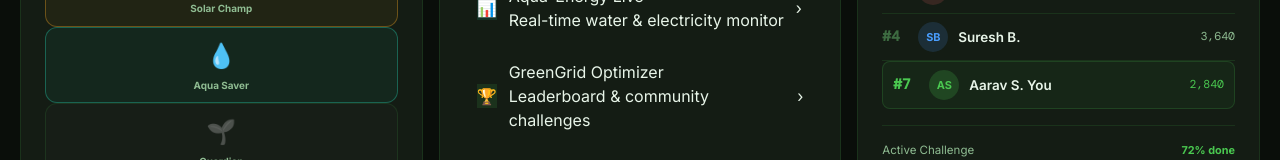
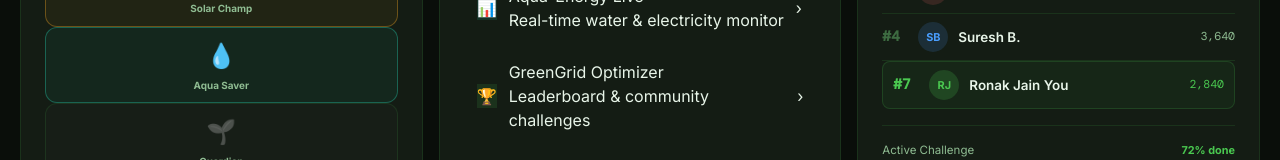
Before and after one commit to Avalanche2825/Eco-Flows-OS, a Next.js app: page / in a window 1280 px wide. Shown: the part 1390-1550 px from the top of the page. Built offline with nearby package versions, Linux system fonts and the light colour scheme.

Commit message:
Updated default user name to Ronak Jain across application

```diff
--- a/src/app/ecobot/page.tsx
+++ b/src/app/ecobot/page.tsx
@@ -35,7 +35,7 @@
 
 export default function EcoBotPage() {
   const [msgs, setMsgs] = useState<Msg[]>([
-    { id: 1, text: "🌿 Hi Aarav! I'm EcoBot, your personal sustainability AI.\n\nYour eco score is 78/100 — top 15% in Rajasthan! 🎉\n\nI've analyzed your March 2026 data. You've saved 12,480L of water and generated 847 kWh solar this month.\n\nHow can I help you save more today?", time: now(), isBot: true }
+    { id: 1, text: "🌿 Hi Ronak! I'm EcoBot, your personal sustainability AI.\n\nYour eco score is 78/100 — top 15% in Rajasthan! 🎉\n\nI've analyzed your March 2026 data. You've saved 12,480L of water and generated 847 kWh solar this month.\n\nHow can I help you save more today?", time: now(), isBot: true }
   ]);
   const [inp, setInp] = useState("");
   const endRef = useRef<HTMLDivElement>(null);
--- a/src/app/greengrid/page.tsx
+++ b/src/app/greengrid/page.tsx
@@ -18,7 +18,7 @@
   { n: 'Suresh B.', p: 3640, av: 'SB', c: '#4a9eff' },
   { n: 'Meena P.', p: 3200, av: 'MP', c: '#a78bfa' },
   { n: 'Arun D.', p: 3050, av: 'AD', c: '#34d399' },
-  { n: 'Aarav S.', p: 2840, av: 'AS', c: '#4ac850', you: true },
+  { n: 'Ronak Jain', p: 2840, av: 'RJ', c: '#4ac850', you: true },
   { n: 'Kavita N.', p: 2600, av: 'KN', c: '#f472b6' },
   { n: 'Dev R.', p: 2400, av: 'DR', c: '#60a5fa' },
   { n: 'Pooja L.', p: 2100, av: 'PL', c: '#fbbf24' }
@@ -56,7 +56,7 @@
   const [chal, setChal] = useState(INITIAL_CHALLENGES);
   const [showCreateMo, setShowCreateMo] = useState(false);
   const [newC, setNewC] = useState("");
-  const [userName, setUserName] = useState("Aarav S.");
+  const [userName, setUserName] = useState("Ronak Jain");
 
   React.useEffect(() => {
     const user = localStorage.getItem("eco-user");
--- a/src/app/page.tsx
+++ b/src/app/page.tsx
@@ -88,7 +88,7 @@
 
 export default function DashboardPage() {
   const [chartMode, setChartMode] = useState<"water" | "energy" | "solar">("water");
-  const [userName, setUserName] = useState("Aarav S.");
+  const [userName, setUserName] = useState("Ronak Jain");
   const { t } = useLanguage();
 
   useEffect(() => {
@@ -405,7 +405,7 @@
           </div>
           <div className="lb-row" style={{ background: "rgba(74,200,80,0.06)", borderRadius: "8px", padding: "8px 10px", border: "1px solid rgba(74,200,80,0.18)" }}>
             <div className="lb-rank" style={{ color: "var(--green)" }}>#7</div>
-            <div className="lb-av" style={{ background: "rgba(74,200,80,0.2)", color: "var(--green)" }}>AS</div>
+            <div className="lb-av" style={{ background: "rgba(74,200,80,0.2)", color: "var(--green)" }}>RJ</div>
             <div className="lb-name">{userName} <span className="lb-you">You</span></div>
             <div className="lb-pts" style={{ color: "var(--green)" }}>2,840</div>
           </div>
--- a/src/components/auth-page.tsx
+++ b/src/components/auth-page.tsx
@@ -396,12 +396,12 @@
               <div className="form-row">
                 <div className="form-group">
                   <label className="form-label">First Name</label>
-                  <input type="text" className="form-input" placeholder="Aarav"
+                  <input type="text" className="form-input" placeholder="Ronak"
                     value={suFname} onChange={(e) => { setSuFname(e.target.value); clearMessages(); }} />
                 </div>
                 <div className="form-group">
                   <label className="form-label">Last Name</label>
-                  <input type="text" className="form-input" placeholder="Singh"
+                  <input type="text" className="form-input" placeholder="Jain"
                     value={suLname} onChange={(e) => { setSuLname(e.target.value); clearMessages(); }} />
                 </div>
               </div>
--- a/src/components/header.tsx
+++ b/src/components/header.tsx
@@ -8,7 +8,7 @@
 export function Header() {
   const pathname = usePathname();
   const { language, setLanguage, languages, t } = useLanguage();
-  const [userName, setUserName] = useState("Aarav S.");
+  const [userName, setUserName] = useState("Ronak Jain");
   const [menuOpen, setMenuOpen] = useState(false);
 
   useEffect(() => {
```
